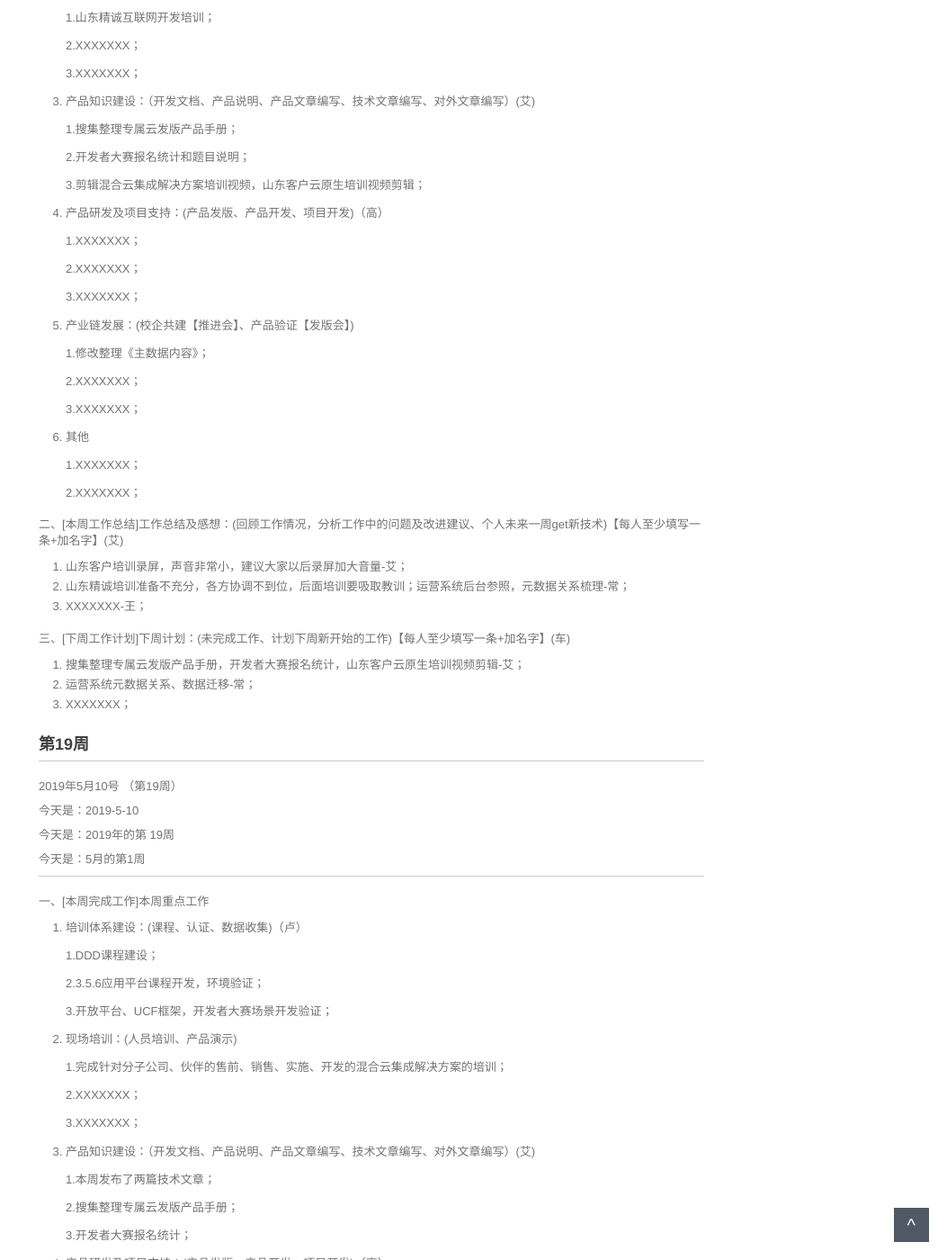
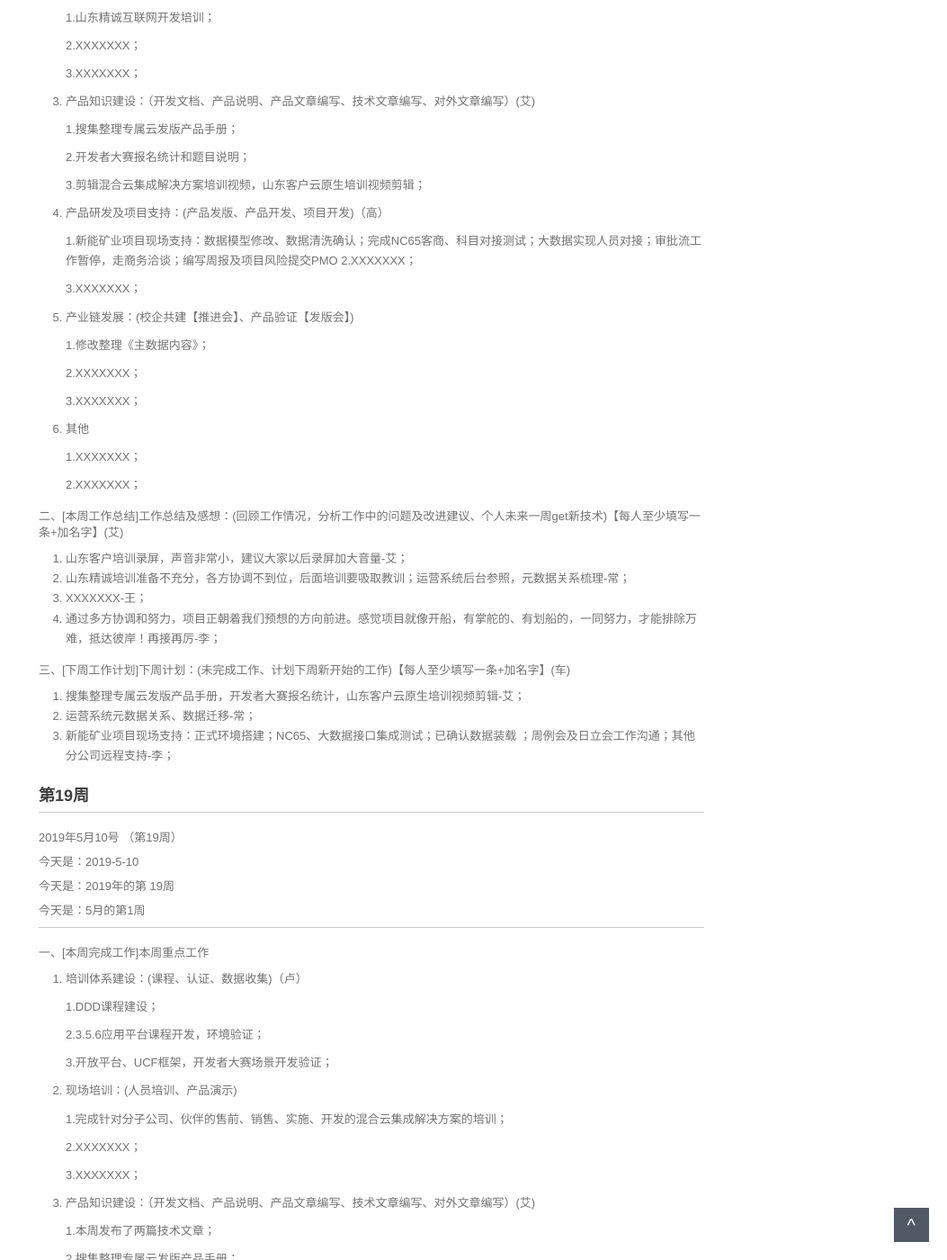
Before and after one commit to walllFlower/blog, a Jekyll site: the page built from _posts/2018-07-17-day_report_cxz.md, in a window 1280 px wide and 1400 px high, scrolled down 683 px. Shown: the whole window at 90% size, without its empty margins (227-1280 px from the left). Built offline with Jekyll 4.4.1, drawn with Linux system fonts in a browser that asks for light colours; comment, search, counter and statistics services are not loaded.

Commit message:
Update 2018-07-17-day_report_cxz.md
add by lihai

```diff
--- a/_posts/2018-07-17-day_report_cxz.md
+++ b/_posts/2018-07-17-day_report_cxz.md
@@ -49,8 +49,7 @@ categories: 技术运营工作周报
 
 4. 产品研发及项目支持：(产品发版、产品开发、项目开发)（高）
 
-    1.XXXXXXX；
-
+    1.新能矿业项目现场支持：数据模型修改、数据清洗确认；完成NC65客商、科目对接测试；大数据实现人员对接；审批流工作暂停，走商务洽谈；编写周报及项目风险提交PMO
     2.XXXXXXX；
 
     3.XXXXXXX；
@@ -74,12 +73,13 @@ categories: 技术运营工作周报
 1. 山东客户培训录屏，声音非常小，建议大家以后录屏加大音量-艾；
 2. 山东精诚培训准备不充分，各方协调不到位，后面培训要吸取教训；运营系统后台参照，元数据关系梳理-常；
 3. XXXXXXX-王；
+4. 通过多方协调和努力，项目正朝着我们预想的方向前进。感觉项目就像开船，有掌舵的、有划船的，一同努力，才能排除万难，抵达彼岸！再接再厉-李；
 
 三、[下周工作计划]下周计划：(未完成工作、计划下周新开始的工作)【每人至少填写一条+加名字】(车)
 
 1. 搜集整理专属云发版产品手册，开发者大赛报名统计，山东客户云原生培训视频剪辑-艾；
 2. 运营系统元数据关系、数据迁移-常；
-3. XXXXXXX；
+3. 新能矿业项目现场支持：正式环境搭建；NC65、大数据接口集成测试；已确认数据装载 ；周例会及日立会工作沟通；其他分公司远程支持-李；
 
 
 ###  第19周
```
